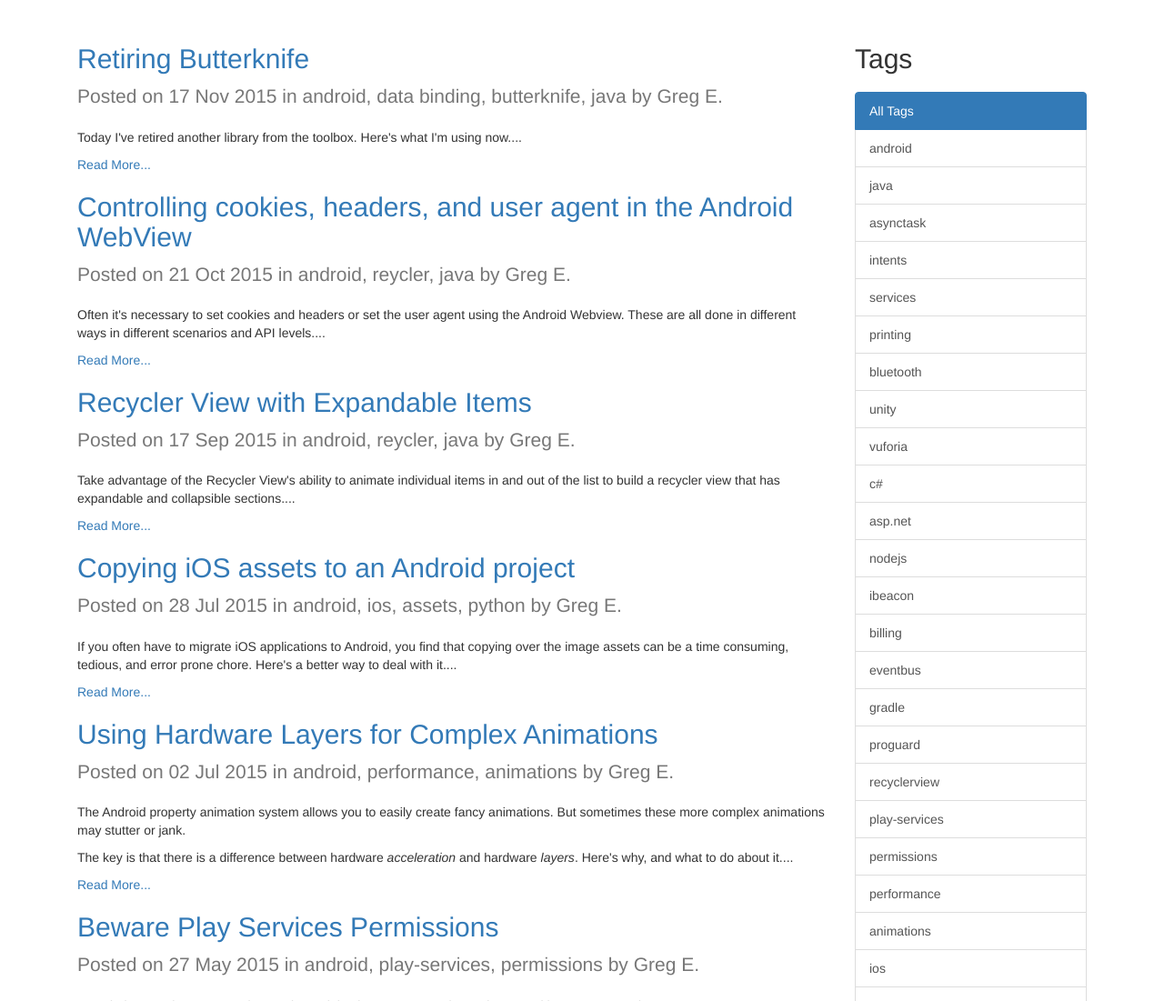
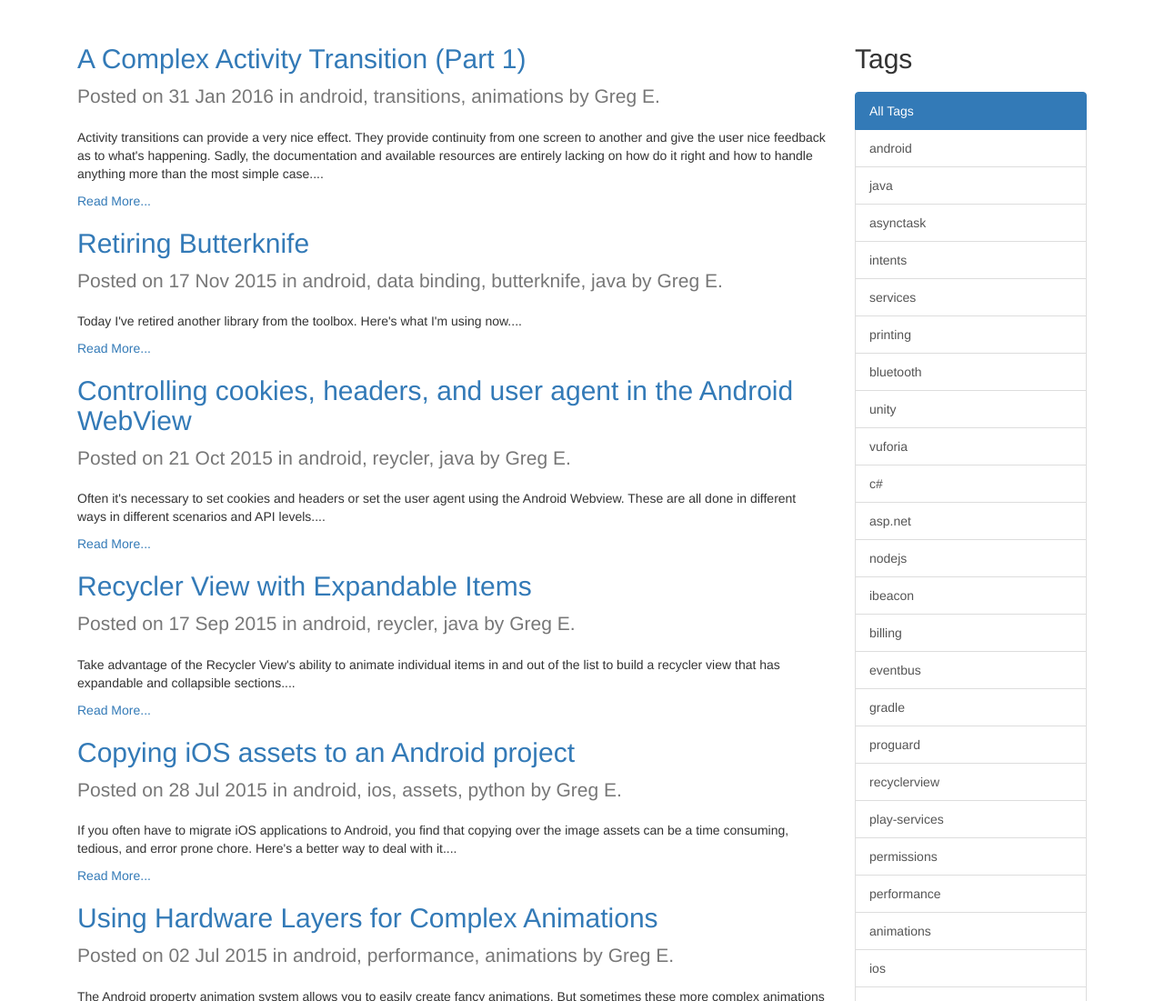
Before and after one commit to Innodroid/innodroid.github.io, a Jekyll site: the page built from blog/index.html, in a window 1280 px wide and 1400 px high. Shown: the part 299-1400 px from the top of the window at 91% size. Built offline with Jekyll 4.4.1, drawn with Linux system fonts in a browser that asks for light colours; nearby versions of some CDN libraries; Markdown is read by kramdown in place of the engine named in the settings; the list of posts is cut into pages by our own code.

Commit message:
Blog post

```diff
--- a/_config.yml
+++ b/_config.yml
@@ -1,7 +1,11 @@
-highlighter: pygments
 paginate: 100
 paginate_path: "/blog/page:num/"
 baseurl: ''
 permalink: /blog/post/:title
-gems:
- - jekyll-feed
+kramdown:
+  input: GFM
+  syntax_highlighter: rouge
+markdown: redcarpet
+redcarpet:
+  extensions: ["strikethrough"]
+gems: [jekyll-paginate, jekyll-gist]
--- /dev/null
+++ b/_posts/2016-01-31-a-complex-activity-transition-part-1.md
@@ -0,0 +1,106 @@
+---
+layout: post
+author: Greg E.
+title: A Complex Activity Transition (Part 1)
+tags: [android,transitions,animations]
+excerpt: Activity transitions can provide a very nice effect. They provide continuity from one screen to another and give the user nice feedback as to what's happening. Sadly, the documentation and available resources are entirely lacking on how do it right and how to handle anything more than the most simple case.
+---
+##Activity Transitions
+Activity transitions can provide a very nice effect. They provide continuity from one screen to another and give the user nice feedback as to what's happening. Sadly, the documentation and available resources are entirely lacking on how do it right and how to handle anything more than the most simple case.
+
+This is Part 1 of a series on how to setup and run one of these non-trivial transitions. This part covers the introduction and setup. Part 2 will cover the code and runtime behavior. Part 3 will consist of the demo app itself.
+
+##The Goal
+
+This is what I want to do:
+
+![Mockup](/blog/transition_example.png)
+
+The requirements are:
+
+1. The app will show a grid of thumbnails. I will use a RecyclerView with GridLayoutManager for this.
+2. The user can tap a thumbnail, which will open a full screen activity to view the high-resolution image.
+3. The app will show a transition animation from the grid activity to the image activity. The image will zoom and scale to the fullscreen position. I will use a SharedElementTransition for this.
+4. On the image view screen, the user can swipe between the images. I will use a ViewPager for this.
+5. When the user hits the back button, the app will show a transition back to the image in the grid.
+6. If the user swiped to a different image, the transition will occur back to the corresponding thumbnail - not necessrily the one they tapped.
+7. The user may have swiped so many times that the corresponding thumbnail is offscreen. In this case, there is nothing to transition back to, so skip the shared element transition.
+
+##Initial Problems
+
+I have found the Android developer documentation to be quite good for most things. Unfortunately, the [activity transition documentation](http://developer.android.com/training/material/animations.html) is buried in another page about animations, and is somewhat lacking.
+
+For example, the example XML shown for the image shared element transition looks like this:
+
+{% highlight xml %}
+<!-- This is wrong! -->
+<transitionSet xmlns:android="http://schemas.android.com/apk/res/android">
+    <changeImageTransform/>
+</transitionSet>
+{% endhighlight %}
+
+It's strangely missing the `changeBounds` transform, so this transition just doesn't work right. If you copy and paste from the docs, the end result is bad and you have no idea why.
+
+Another problem is in the steps listed there:
+
+>   - Enable window content transitions in your theme.
+>   - Specify a shared elements transition in your style.
+>   - Define your transition as an XML resource.
+>   - ~~Assign a common name to the shared elements in both layouts with the android:transitionName attribute.~~
+>   - Use the ActivityOptions.makeSceneTransitionAnimation() method.
+
+The step I crossed out above creates problem. While you *can* specify a transitionName attribute to make things easy in a very simple use case (just two images on each activity), that's rarely the use case in a real application. But the documentation leads you to believe you must use the transitionName. So, you may experiment with solutions that at runtime call `setTransitionName` dynamically on the image you want to transition. But you just don't need to go down that path. In fact, you don't need to use it at all!
+
+In general I have stumbled into strange problems with transitions crashing, being glitchy, unreliable, or just not working at all. It's difficult to determine the cause of the problem with nothing to go on. Ultimately you see this resulting in [pull requests like this](https://github.com/MythTV-Clients/MythtvPlayerForAndroid/commit/cf67ee294a9c6358ff3dcabecba4a6cdc76d148e) where the Myth TV folks "fixed" a bug with transitions by just removing them completely.
+
+##The Setup
+
+First setup , define your app theme to include these elements:
+
+{% highlight xml %}
+<style name="AppTheme" parent="Theme.AppCompat.Light.DarkActionBar">
+    ... other items ...
+    <item name="android:windowContentTransitions">true</item>
+    <item name="android:windowSharedElementEnterTransition">@transition/change_image</item>
+    <item name="android:windowSharedElementExitTransition">@transition/change_image</item>
+    <item name="android:windowEnterTransition">@transition/fade_no_flash</item>
+    <item name="android:windowExitTransition">@transition/fade_no_flash</item>
+    <item name="android:windowAllowEnterTransitionOverlap">true</item>
+    <item name="android:windowAllowReturnTransitionOverlap">true</item>
+</style>
+{% endhighlight %}
+
+What this does is enable the content transitions, setup a crossfade between activities, and enable shared element transitions using the change_image transition. There are some interesting points to note here already. First, note the elements to enable overlap. To quote directly from the documentation linked above:
+
+> This lets you have more dramatic enter transitions
+
+Well that sounds awesome, but I still don't know what this actually *does*. We'll have to guess that from the name.
+
+Also, note that I am using a custom fade animation. This fade animation (`transit/fade_no_flash.xml`) is:
+
+{% highlight xml %}
+<fade xmlns:android="http://schemas.android.com/apk/res/android">
+    <targets>
+      <target android:excludeId="@android:id/statusBarBackground"/>
+      <target android:excludeId="@android:id/navigationBarBackground"/>
+      <target android:excludeId="@id/toolbar"/>
+    </targets>
+</fade>
+ {% endhighlight %}
+
+The purpose of these `exclude` elements is to remove the fade in/out effect on the toolbar, status bar, and navigation bar. Otherwise these elements will flash white during the activity transition. It's quite ugly and it's strange to me these elements (at least the Android system ones) weren't excluded by default.
+
+As I mentioned above, the change image transition (`transit/change_image.xml`) looks like:
+
+{% highlight xml %}
+<transitionSet xmlns:android="http://schemas.android.com/apk/res/android">
+    <changeBounds />
+    <changeImageTransform />
+</transitionSet>
+{% endhighlight %}
+
+This will both transform the image and move/resize it during the transition. Both transforms are required for the shared element transition to work right.
+
+##Performing the Transition
+
+The real work happens at runtime where enter/exit listeners are used to map the shared elements together. That will be the next post in this series, coming soon.
```
Also changed, not shown: Gemfile.lock, blog/transition_example.png (added).
